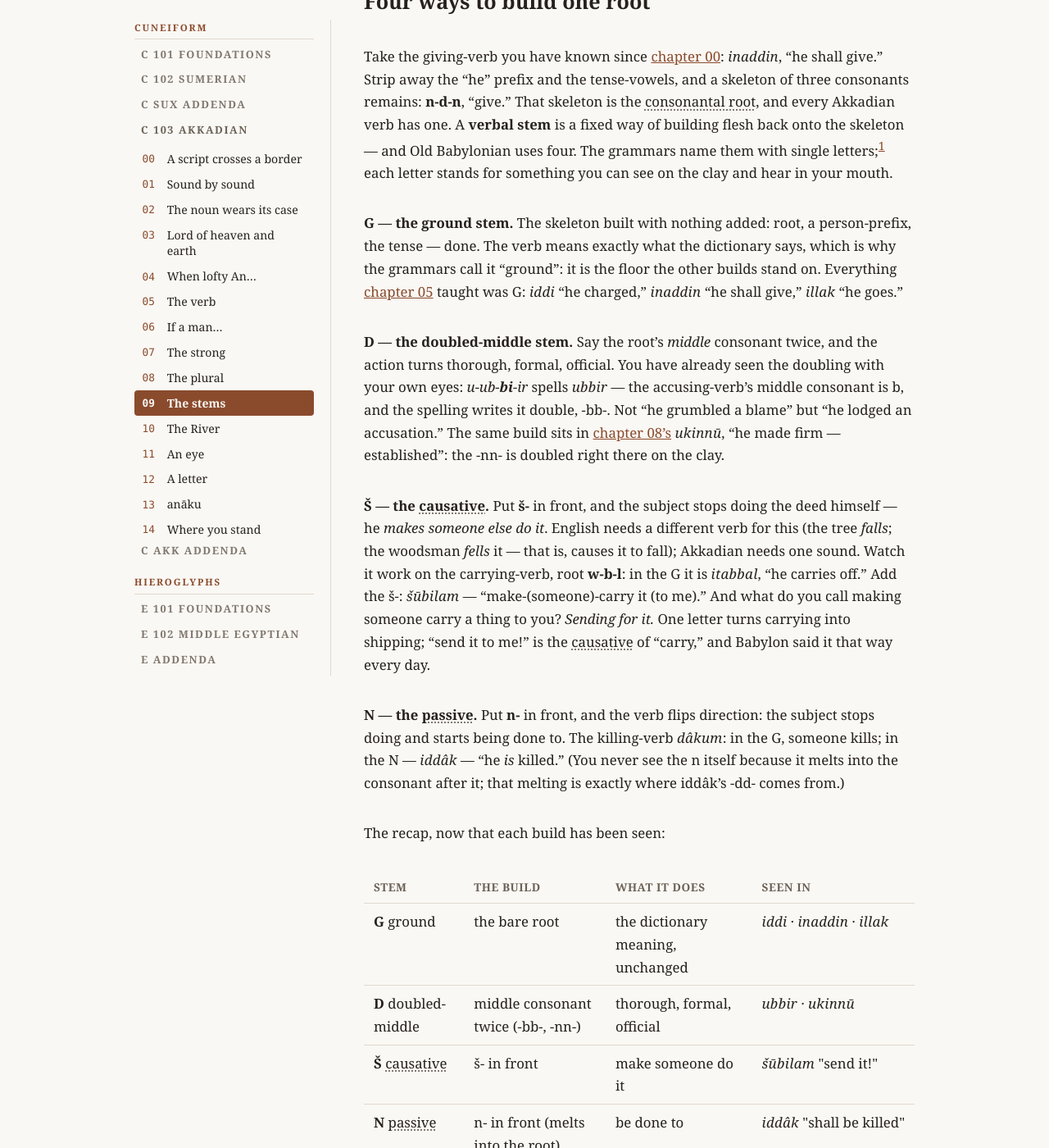
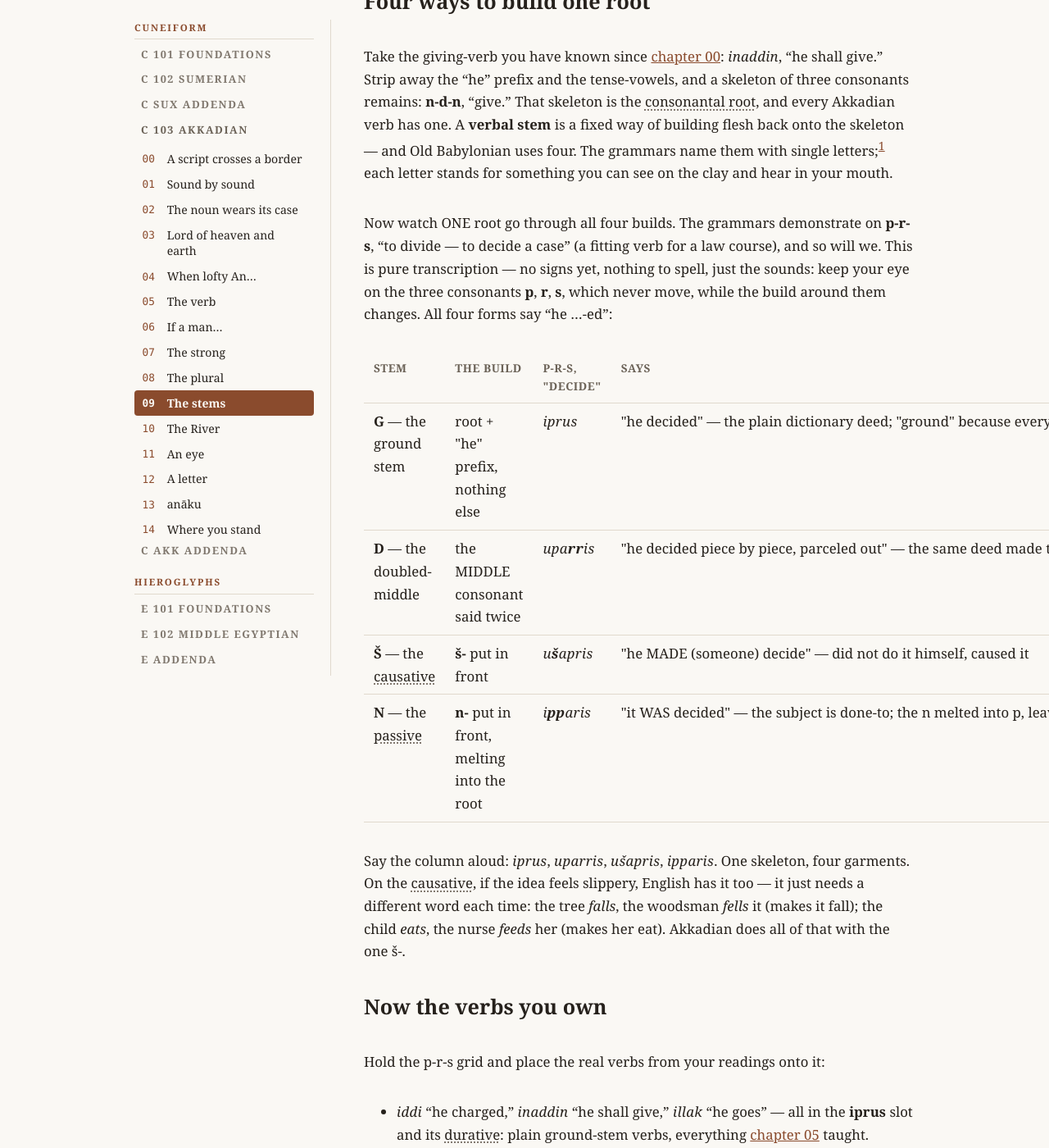
Before and after one commit to arvicco/nabu-edubba, a Jekyll site: the page built from site/cuneiform/103/09-the-stems-named.md, in a window 1280 px wide and 1400 px high, scrolled down 1219 px. Shown: the whole window at 82% size. Built offline with Jekyll 4.4.1, drawn with Linux system fonts in a browser that asks for light colours; some of the changed text lies outside the part shown.

Commit message:
fix: ch09 stems — one model root through every slot (review round)
The paradigm now runs p-r-s through G/D/S/N in pure transcription
with constant meaning and marked builds; the owned corpus verbs
are mapped onto the grid afterward by slot. $5 sharpened: one
model verb through every slot, never a different verb per slot.

Co-Authored-By: Claude Fable 5 <noreply@anthropic.com>

```diff
--- a/site/cuneiform/103/09-the-stems-named.md
+++ b/site/cuneiform/103/09-the-stems-named.md
@@ -73,61 +73,71 @@ stem** is a fixed way of building flesh back onto the skeleton
 single letters;[^stems] each letter stands for something you
 can see on the clay and hear in your mouth.
 
-**G — the ground stem.** The skeleton built with nothing added:
-root, a person-prefix, the tense — done. The verb means exactly
-what the dictionary says, which is why the grammars call it
-"ground": it is the floor the other builds stand on. Everything
-<a href="{{ '/cuneiform/103/05-the-verb-arrives/' | relative_url }}">chapter 05</a>
-taught was G: <span class="norm">iddi</span> "he charged,"
-<span class="norm">inaddin</span> "he shall give,"
-<span class="norm">illak</span> "he goes."
-
-**D — the doubled-middle stem.** Say the root's *middle*
-consonant twice, and the action turns thorough, formal,
-official. You have already seen the doubling with your own
-eyes: <em>u-ub-<strong>bi</strong>-ir</em> spells
-<span class="norm">ubbir</span> — the accusing-verb's middle
-consonant is b, and the spelling writes it double, -bb-. Not
-"he grumbled a blame" but "he lodged an accusation." The same
-build sits in
-<a href="{{ '/cuneiform/103/08-more-than-one/' | relative_url }}">chapter 08's</a>
-<span class="norm">ukinnū</span>, "he made firm — established":
-the -nn- is doubled right there on the clay.
-
-**Š — the causative.** Put **š-** in front, and the subject
-stops doing the deed himself — he *makes someone else do it*.
-English needs a different verb for this (the tree *falls*; the
-woodsman *fells* it — that is, causes it to fall); Akkadian
-needs one sound. Watch it work on the carrying-verb, root
-**w-b-l**: in the G it is <span class="norm">itabbal</span>,
-"he carries off." Add the š-:
-<span class="norm">šūbilam</span> — "make-(someone)-carry it
-(to me)." And what do you call making someone carry a thing to
-you? *Sending for it.* One letter turns carrying into shipping;
-"send it to me!" is the causative of "carry," and Babylon said
-it that way every day.
-
-**N — the passive.** Put **n-** in front, and the verb flips
-direction: the subject stops doing and starts being done to.
-The killing-verb <span class="norm">dâkum</span>: in the G,
-someone kills; in the N — <span class="norm">iddâk</span> —
-"he *is* killed." (You never see the n itself because it melts
-into the consonant after it; that melting is exactly where
-iddâk's -dd- comes from.)
-
-The recap, now that each build has been seen:
+Now watch ONE root go through all four builds. The grammars
+demonstrate on **p-r-s**, "to divide — to decide a case" (a
+fitting verb for a law course), and so will we. This is pure
+transcription — no signs yet, nothing to spell, just the sounds:
+keep your eye on the three consonants **p**, **r**, **s**, which
+never move, while the build around them changes. All four forms
+say "he …-ed":
 
 <table class="sign-table sign-table--tail-fit">
   <thead>
-    <tr><th>Stem</th><th>The build</th><th>What it does</th><th>Seen in</th></tr>
+    <tr><th>Stem</th><th>The build</th><th>p-r-s, "decide"</th><th>Says</th></tr>
   </thead>
   <tbody>
-    <tr><td><strong>G</strong> ground</td><td>the bare root</td><td>the dictionary meaning, unchanged</td><td><span class="norm">iddi</span> · <span class="norm">inaddin</span> · <span class="norm">illak</span></td></tr>
-    <tr><td><strong>D</strong> doubled-middle</td><td>middle consonant twice (-bb-, -nn-)</td><td>thorough, formal, official</td><td><span class="norm">ubbir</span> · <span class="norm">ukinnū</span></td></tr>
-    <tr><td><strong>Š</strong> causative</td><td>š- in front</td><td>make someone do it</td><td><span class="norm">šūbilam</span> "send it!"</td></tr>
-    <tr><td><strong>N</strong> passive</td><td>n- in front (melts into the root)</td><td>be done to</td><td><span class="norm">iddâk</span> "shall be killed"</td></tr>
+    <tr><td><strong>G</strong> — the ground stem</td><td>root + "he" prefix, nothing else</td><td><span class="norm">iprus</span></td><td>"he decided" — the plain dictionary deed; "ground" because every other build stands on it</td></tr>
+    <tr><td><strong>D</strong> — the doubled-middle</td><td>the MIDDLE consonant said twice</td><td><span class="norm">upa<strong>rr</strong>is</span></td><td>"he decided piece by piece, parceled out" — the same deed made thorough, formal</td></tr>
+    <tr><td><strong>Š</strong> — the causative</td><td><strong>š-</strong> put in front</td><td><span class="norm">u<strong>š</strong>apris</span></td><td>"he MADE (someone) decide" — did not do it himself, caused it</td></tr>
+    <tr><td><strong>N</strong> — the passive</td><td><strong>n-</strong> put in front, melting into the root</td><td><span class="norm">i<strong>pp</strong>aris</span></td><td>"it WAS decided" — the subject is done-to; the n melted into p, leaving -pp-</td></tr>
   </tbody>
 </table>
+
+Say the column aloud: <span class="norm">iprus</span>,
+<span class="norm">uparris</span>,
+<span class="norm">ušapris</span>,
+<span class="norm">ipparis</span>. One skeleton, four garments.
+On the causative, if the idea feels slippery, English has it
+too — it just needs a different word each time: the tree
+*falls*, the woodsman *fells* it (makes it fall); the child
+*eats*, the nurse *feeds* her (makes her eat). Akkadian does
+all of that with the one š-.
+
+## Now the verbs you own
+
+Hold the p-r-s grid and place the real verbs from your readings
+onto it:
+
+- <span class="norm">iddi</span> "he charged,"
+  <span class="norm">inaddin</span> "he shall give,"
+  <span class="norm">illak</span> "he goes" — all in the
+  **iprus** slot and its durative: plain ground-stem verbs,
+  everything
+  <a href="{{ '/cuneiform/103/05-the-verb-arrives/' | relative_url }}">chapter 05</a>
+  taught.
+- <span class="norm">ubbir</span>, "he accused" — the
+  **uparris** slot. The accusing-verb's middle consonant is b,
+  and the clay writes the doubling out in full:
+  <em>u-ub-<strong>bi</strong>-ir</em>, -bb- where uparris has
+  -rr-. Not casual blame; a formal accusation.
+  <a href="{{ '/cuneiform/103/08-more-than-one/' | relative_url }}">Chapter 08's</a>
+  <span class="norm">ukinnū</span>, "established," sits in the
+  same slot: its doubled -nn- is right there in the spelling.
+- <span class="norm">šūbilam</span>, "send it here!" — the
+  **ušapris** slot, on the carrying-root **w-b-l**. Its first
+  consonant is a weak w that the vowels close over, so
+  ušapris's shape surfaces as <span class="norm">šūbil-</span>;
+  but the š- in front is still the entire story: *make-carry*.
+  And making someone carry a thing to you is, in one word,
+  sending for it. (The plain G of the same root,
+  <span class="norm">itabbal</span> "he carries off," walks
+  through the exhibits just below.)
+- <span class="norm">iddâk</span>, "he shall be killed" — the
+  **ipparis** slot, on the killing-verb
+  <span class="norm">dâkum</span>. The melted n- survives as
+  the doubled -dd-, exactly as it survived as -pp- in ipparis:
+  the verb flipped from doing to being-done-to, and law 1's
+  verdict stands in it.
 
 And each build still tells time the way
 <a href="{{ '/cuneiform/103/05-the-verb-arrives/' | relative_url }}">chapter 05</a>
```
Also changed, not shown: docs/WORKLOG.md (+14 -0 lines), docs/courses/cuneiform.md (+6 -1 lines).
